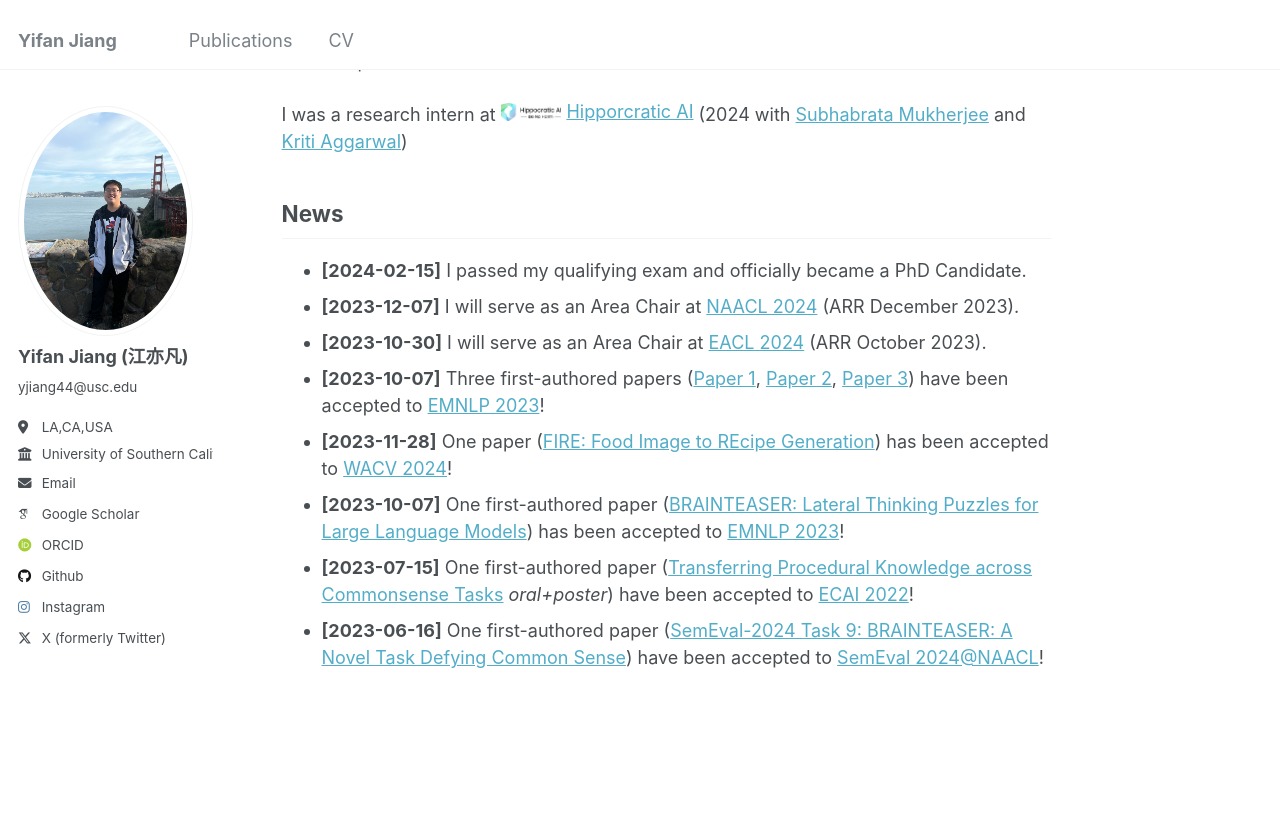
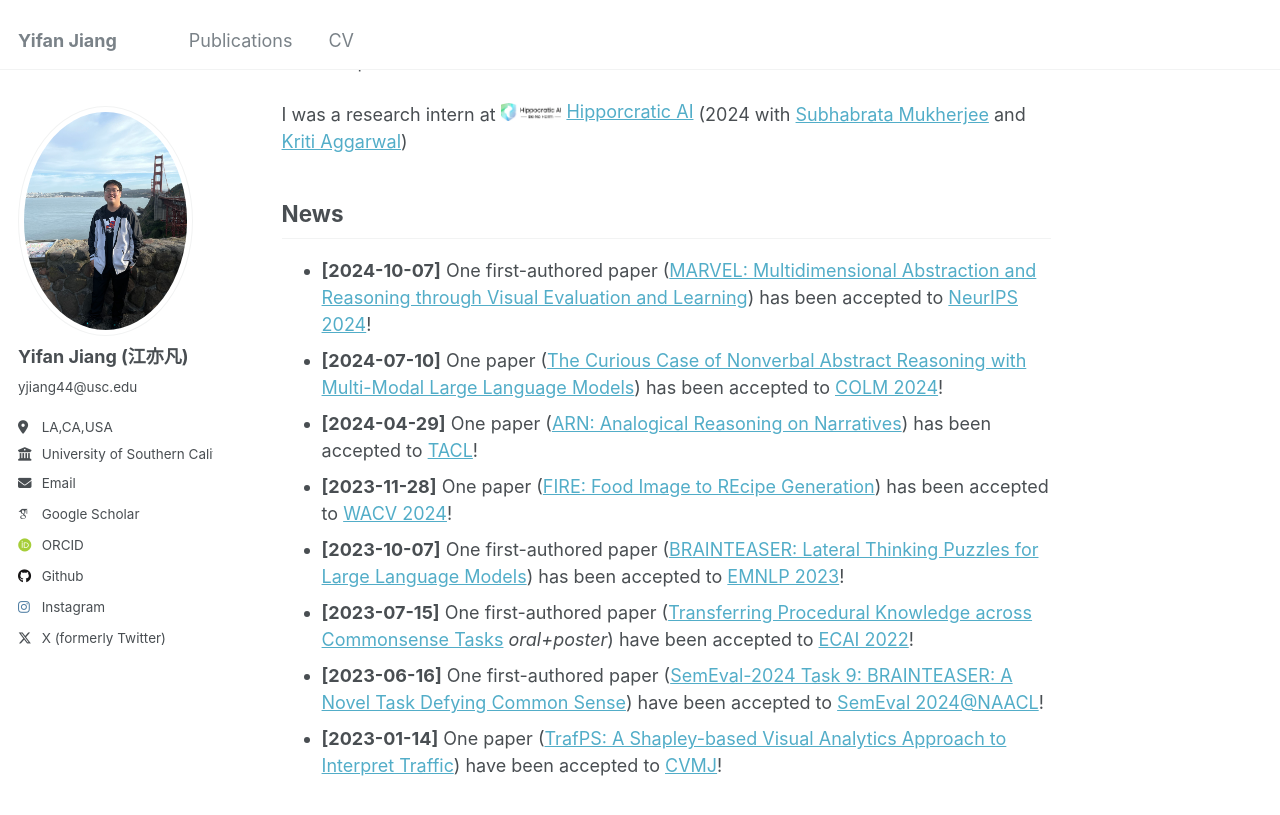
Before and after one commit to yifanJIANG-921/yifanJIANG-921.github.io, a Jekyll site: the page built from _pages/about.md, in a window 1280 px wide and 900 px high, scrolled down 869 px. Shown: the top 815 px of the window. Built offline with Jekyll 4.4.1, drawn with Linux system fonts in a browser that asks for light colours; some web fonts are replaced.

Commit message:
Update about.md

```diff
--- a/_pages/about.md
+++ b/_pages/about.md
@@ -22,11 +22,11 @@ I was a research intern at <a href="https://www.hippocraticai.com/" style="displ
 
 ## News
 
-- **[2024-02-15]** I passed my qualifying exam and officially became a PhD Candidate.
-- **[2023-12-07]** I will serve as an Area Chair at [NAACL 2024](https://naacl.org/) (ARR December 2023).
-- **[2023-10-30]** I will serve as an Area Chair at [EACL 2024](https://2024.eacl.org/) (ARR October 2023).
-- **[2023-10-07]** Three first-authored papers ([Paper 1](#), [Paper 2](#), [Paper 3](#)) have been accepted to [EMNLP 2023](https://2023.emnlp.org/)!
+- **[2024-10-07]** One first-authored paper ([MARVEL: Multidimensional Abstraction and Reasoning through Visual Evaluation and Learning](https://arxiv.org/abs/2404.13591)) has been accepted to [NeurIPS 2024](https://neurips.cc/)!
+- **[2024-07-10]** One paper ([The Curious Case of Nonverbal Abstract Reasoning with Multi-Modal Large Language Models](https://arxiv.org/abs/2401.12117)) has been accepted to [COLM 2024](https://colmweb.org/)!
+- **[2024-04-29]** One paper ([ARN: Analogical Reasoning on Narratives](https://openaccess.thecvf.com/content/WACV2024/html/Chhikara_FIRE_Food_Image_to_REcipe_Generation_WACV_2024_paper.html)) has been accepted to [TACL](https://direct.mit.edu/tacl/article/doi/10.1162/tacl_a_00688/124260/ARN-Analogical-Reasoning-on-Narratives)!
 - **[2023-11-28]** One paper ([FIRE: Food Image to REcipe Generation](https://openaccess.thecvf.com/content/WACV2024/html/Chhikara_FIRE_Food_Image_to_REcipe_Generation_WACV_2024_paper.html)) has been accepted to [WACV 2024](https://wacv2024.thecvf.com/)!
 - **[2023-10-07]** One first-authored paper ([BRAINTEASER: Lateral Thinking Puzzles for Large Language Models](https://arxiv.org/abs/2310.05057)) has been accepted to [EMNLP 2023](https://2023.emnlp.org/)!
 - **[2023-07-15]** One first-authored paper ([Transferring Procedural Knowledge across Commonsense Tasks](https://arxiv.org/abs/2304.13867) _oral+poster_) have been accepted to [ECAI 2022](https://ecai2023.eu/ECAI2023)!
 - **[2023-06-16]** One first-authored paper ([SemEval-2024 Task 9: BRAINTEASER: A Novel Task Defying Common Sense](https://arxiv.org/abs/2404.16068)) have been accepted to [SemEval 2024@NAACL](https://semeval.github.io/SemEval2024/cft)!
+- **[2023-01-14]** One paper ([TrafPS: A Shapley-based Visual Analytics Approach to Interpret Traffic](https://arxiv.org/abs/2404.16068)) have been accepted to [CVMJ](https://www.editorialmanager.com/cvmj/default.aspx)!
```
